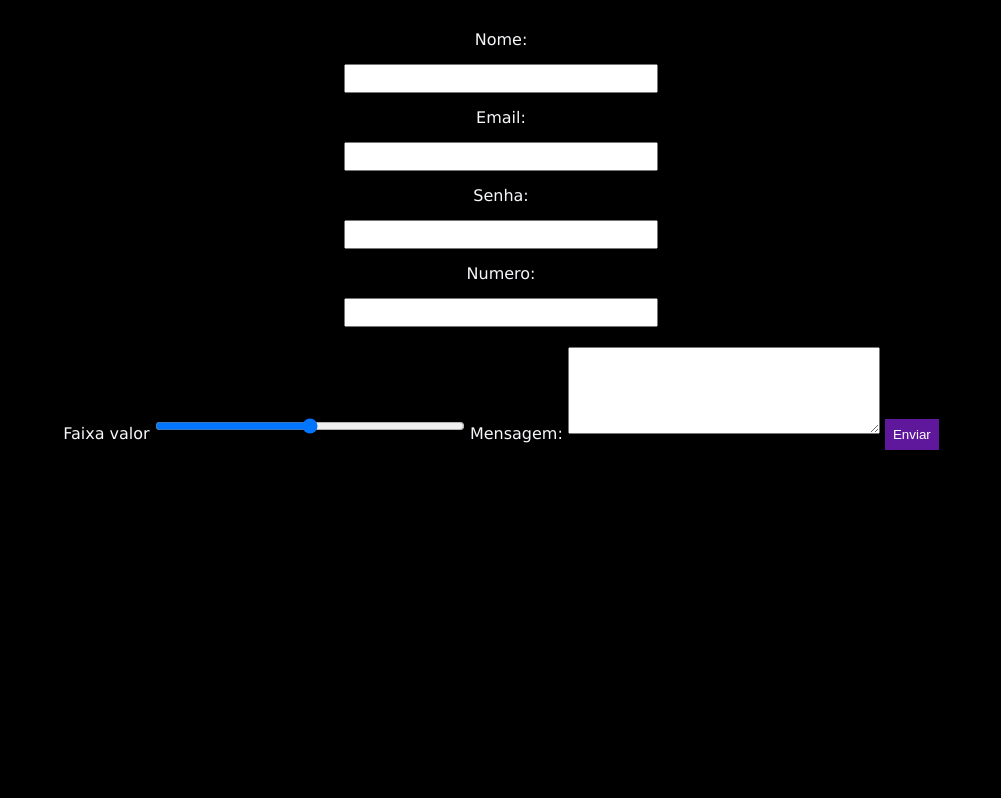
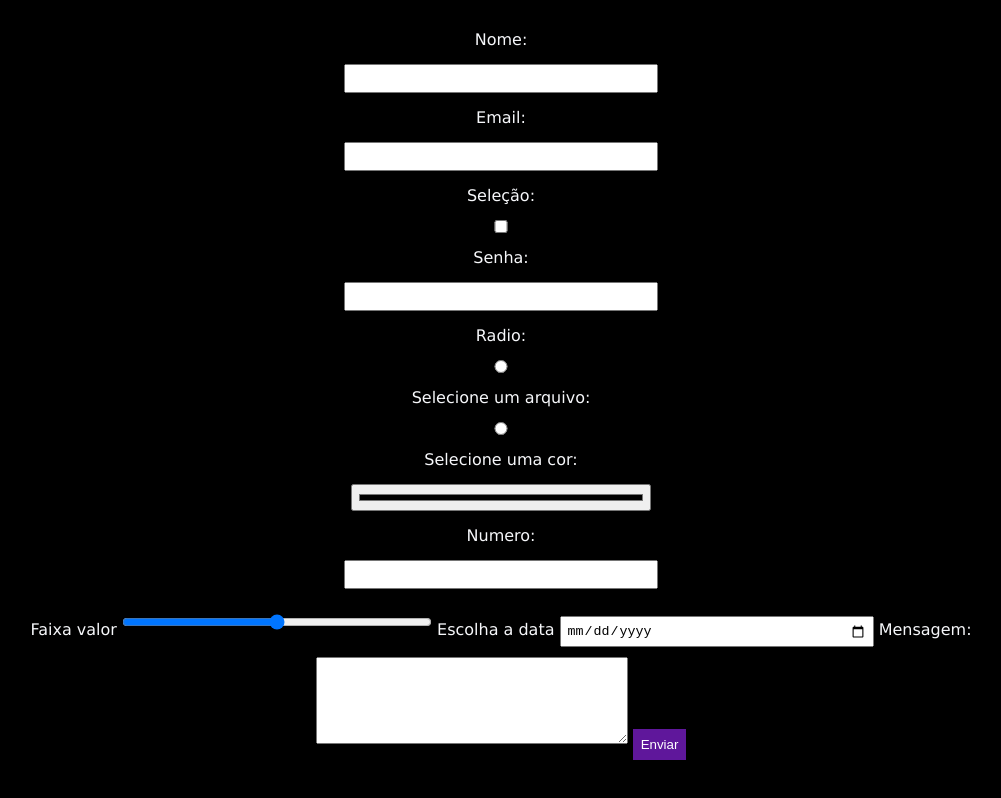
Before and after one commit to HamzaRP/Projeto1, a plain HTML site: page contato.html in a window 1280 px wide. Shown: the whole page, without its empty margins (139-1140 px from the left). Drawn offline with Linux system fonts and the light colour scheme.

Commit message:
Add files via upload

```diff
--- a/contato.html
+++ b/contato.html
@@ -1,5 +1,6 @@
 <!DOCTYPE html>
 <html lang="en">
+
 <head>
   <meta charset="UTF-8">
   <meta name="viewport" content="width=device-width, initial-scale=1.0">
@@ -7,6 +8,7 @@
   <link rel="stylesheet" href="style.css">
   <link rel="stylesheet" href="form.css">
 </head>
+
 <body>
   <form>
     <label for="name">Nome: </label>
@@ -15,14 +17,30 @@
     <label for="email">Email: </label>
     <input type="email" id="email" name="email" required>
 
+    <label for="selecao">Seleção: </label>
+    <input type="checkbox" id="selecao" name="selecao" required>
+
     <label for="senha">Senha: </label>
     <input type="password" id="senha" name="senha" required>
+
+    <label for="selecao">Radio: </label>
+    <input type="radio" id="radio" name="radio" required>
+
+    <label for="arquivo">Selecione um arquivo: </label>
+    <input type="radio" id="radio" name="radio" required>
+
+    <label for="cor">Selecione uma cor: </label>
+    <input type="color" id="cor" name="cor" required>
 
     <label for="numero">Numero: </label>
     <input type="number" id="numero" name="numero" pattern="[0 9]" required>
 
     <label for="faixa_valor">Faixa valor<label>
         <input type="range" id="faixa_valor" name="faixa_valor" required>
+
+        <label for="data">Escolha a data<label>
+            <input type="date" id="data" name="data" required>
+
 
             <label for="message">Mensagem: </label>
             <textarea name="message" id="message" cols="30" rows="5"></textarea>
@@ -32,4 +50,5 @@
   </form>
 
 </body>
-</html/>
+
+</html>
```
Lines whose indentation alone changed are shown as unchanged.
